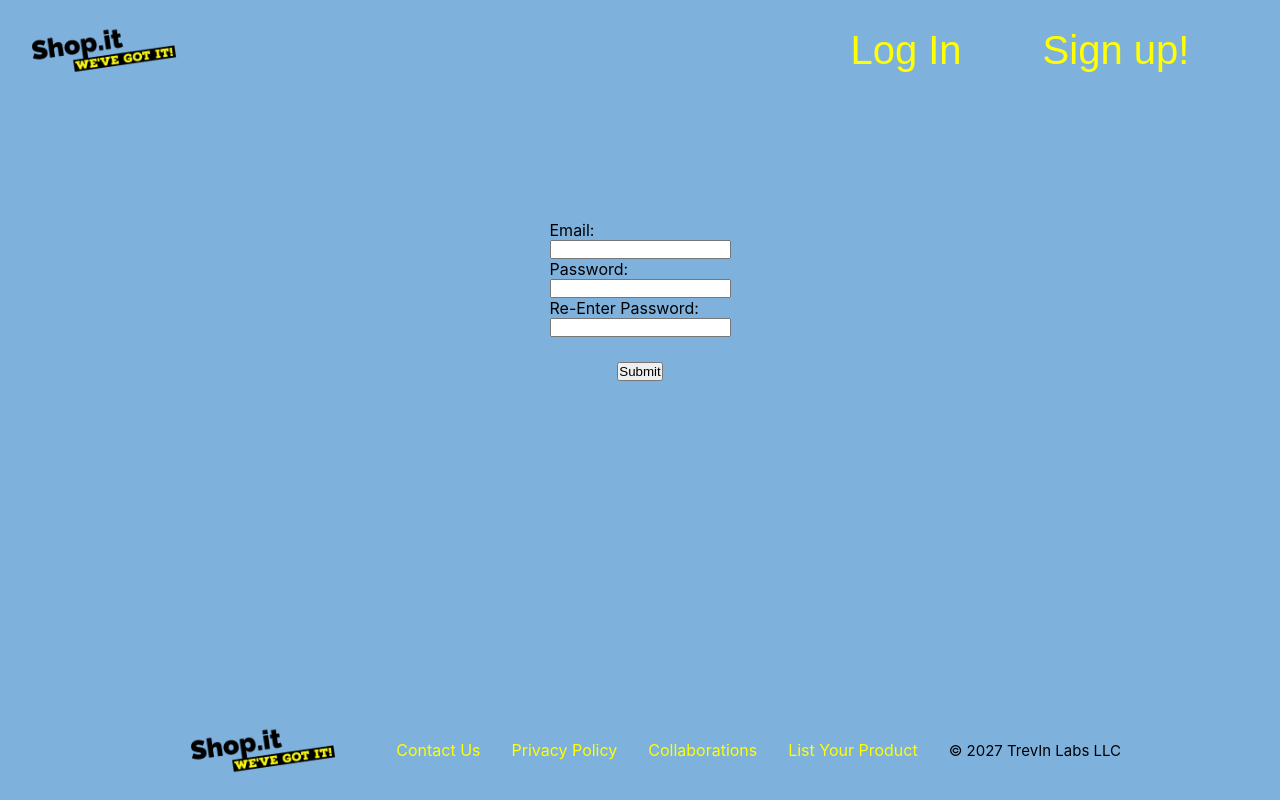
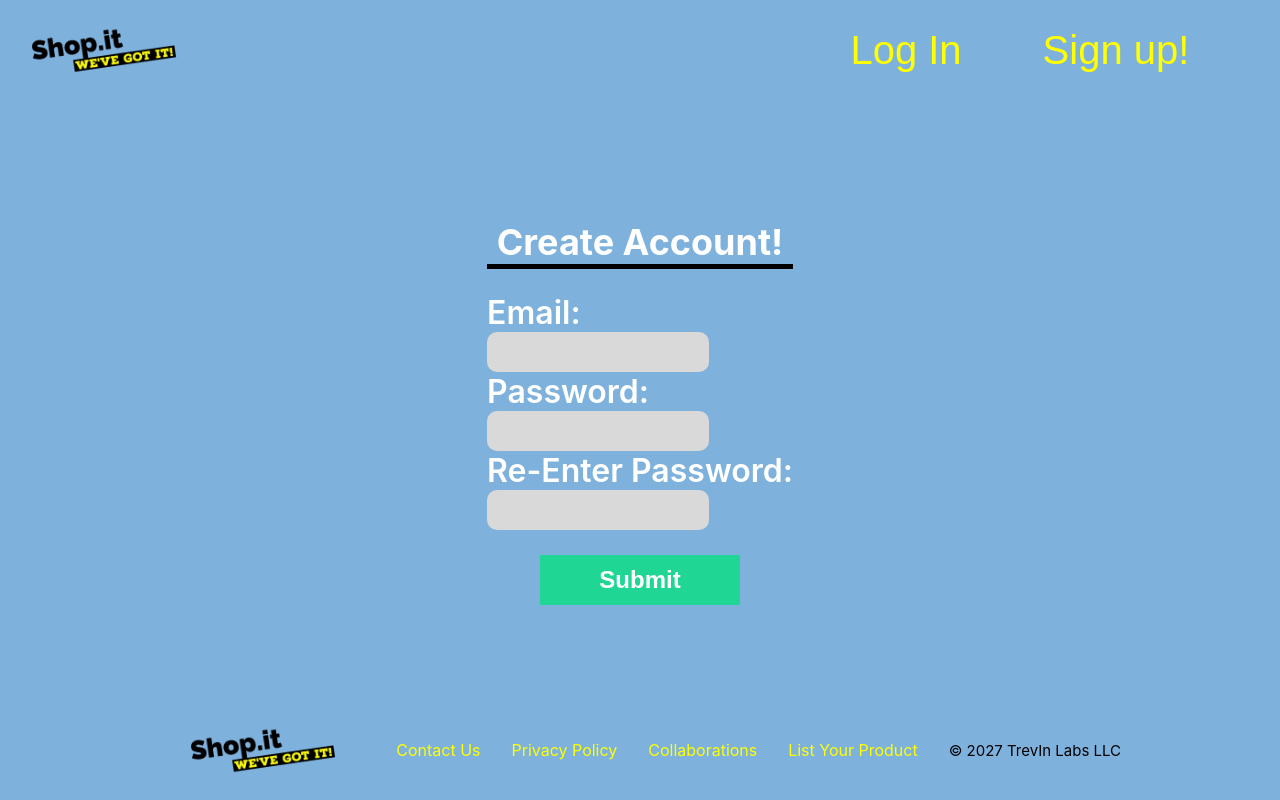
Before and after one commit to inan7978/shop.it, a React (Create React App) app: page /sign-up in a window 1280 px wide. Built offline with nearby package versions, Linux system fonts and the light colour scheme.

Commit message:
styled the create account page

```diff
--- a/src/App.css
+++ b/src/App.css
@@ -86,10 +86,22 @@ input {
   margin-left: auto;
   margin-right: auto;
   margin-top: 25px;
+  height: 50px;
+  width: 200px;
+  background-color: #1fd694;
+  border: none;
+  color: white;
+  font-weight: 700;
+  font-size: 24px;
 }
 
 .create-account-page {
   padding-top: 15vh;
+}
+
+.register-form {
+  border-top: 5px solid black;
+  padding-top: 3vh;
 }
 
 .form-container {
@@ -102,3 +114,36 @@ input {
   flex-direction: column;
   flex-wrap: wrap;
 }
+
+.input-single {
+  border: none;
+  height: 5vh;
+  width: 15vw;
+  border-radius: 10px;
+  background-color: #d9d9d9;
+}
+
+.field-label {
+  font-size: 32px;
+  font-weight: 600;
+  color: #fff;
+}
+
+.heading-bold {
+  font-size: 36px;
+  color: white;
+}
+
+input[type="email"] {
+  padding-left: 15px;
+  padding-right: 15px;
+  font-size: 16px;
+  font-weight: 600;
+}
+
+input[type="password"] {
+  padding-left: 15px;
+  padding-right: 15px;
+  font-size: 16px;
+  font-weight: 600;
+}
--- a/src/pages/CreateAccountPage.js
+++ b/src/pages/CreateAccountPage.js
@@ -3,18 +3,19 @@ function CreateAccountPage() {
     <>
       <div className="create-account-page" style={{ background: "#7eb2dd" }}>
         <div className="form-container">
+          <h3 className="heading-bold">Create Account!</h3>
           <form className="register-form">
-            <label>
+            <label className="field-label">
               Email:
-              <input type="email" />
+              <input className="input-single" type="email" />
             </label>
-            <label>
+            <label className="field-label">
               Password:
-              <input type="password" />
+              <input className="input-single" type="password" />
             </label>
-            <label>
+            <label className="field-label">
               Re-Enter Password:
-              <input type="password" />
+              <input className="input-single" type="password" />
             </label>
             <input className="create-submit" type="submit" />
           </form>
```
